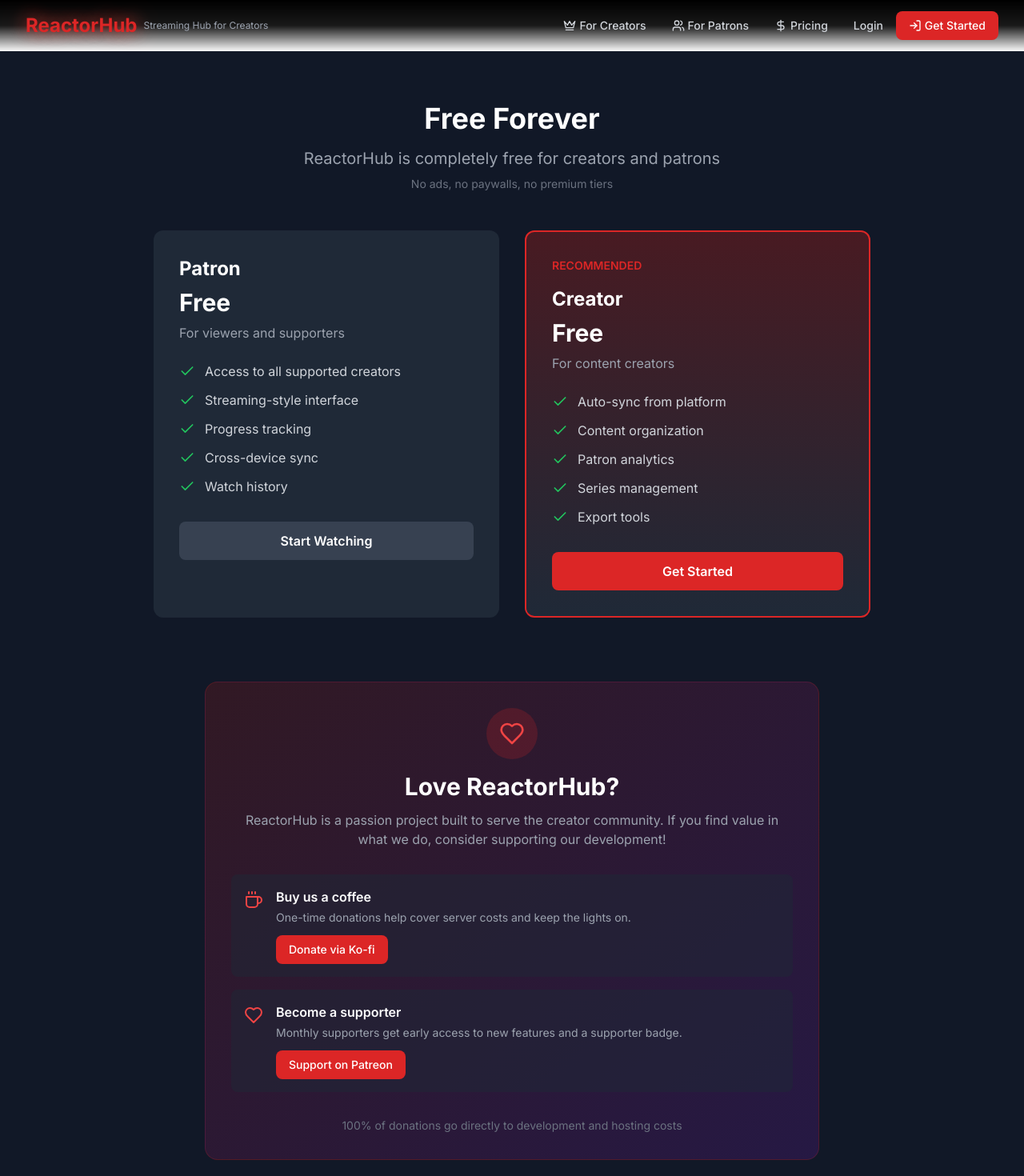
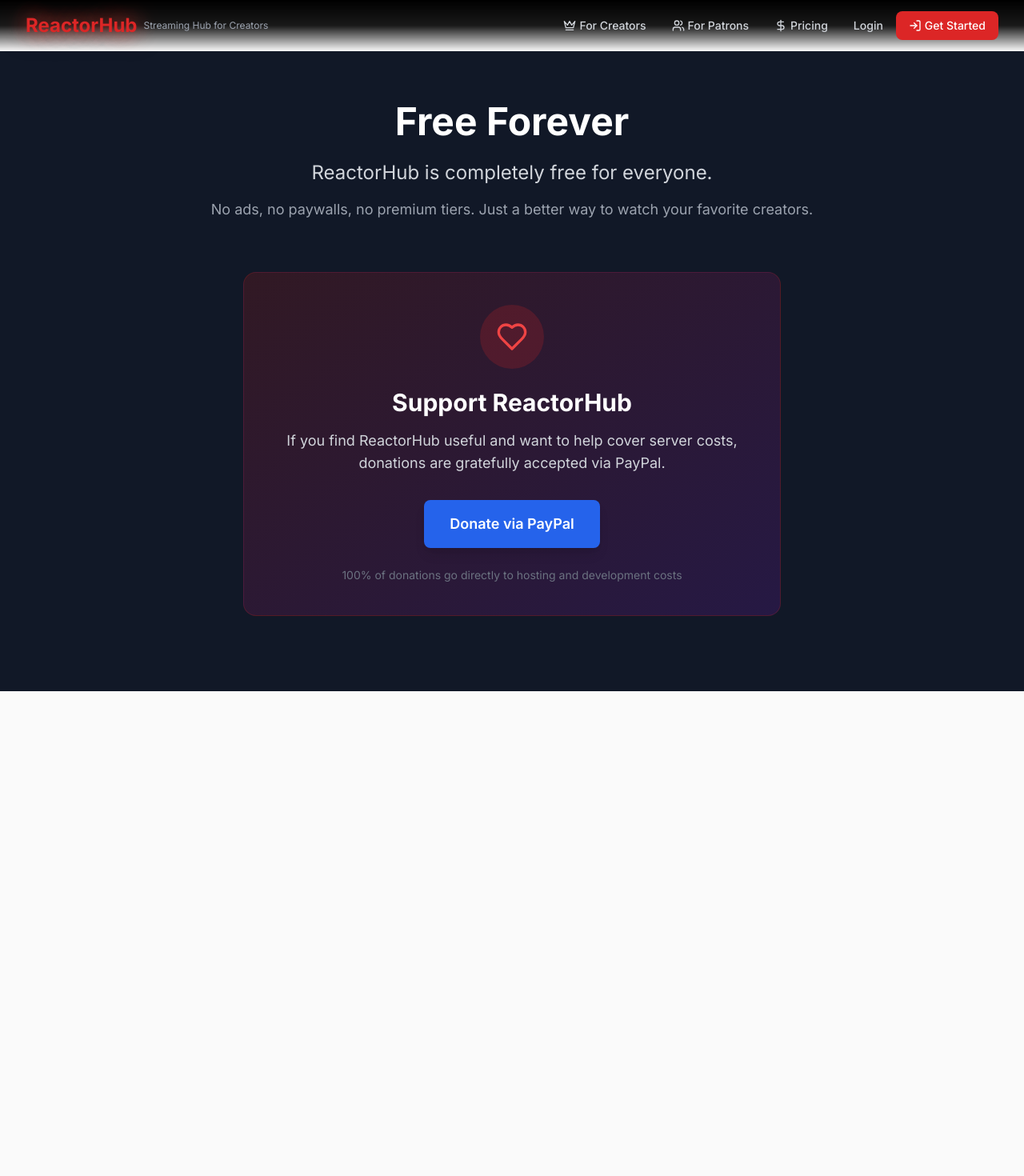
Before and after one commit to zetas/reactorhub-frontend, a Next.js app: page /pricing in a window 1280 px wide. Shown: the top 1470 px of the page at 80% size. After the commit the page ends 864 px from the top, so only its background shows below. Built offline with nearby package versions, Linux system fonts and the light colour scheme.

Commit message:
Simplify pricing page to single free message with PayPal donation
- Removed plan cards and 'recommended' badges
- Simple 'Free Forever' message
- Single PayPal donation button (placeholder link)
- Clean, minimal design

```diff
--- a/app/pricing/page.tsx
+++ b/app/pricing/page.tsx
@@ -1,145 +1,41 @@
 'use client';
 
-import { Check, Heart, Coffee } from 'lucide-react';
-import { useRouter } from 'next/navigation';
+import { Heart } from 'lucide-react';
 
 export default function PricingPage() {
-  const router = useRouter();
-
-  const plans = [
-    {
-      name: 'Patron',
-      price: 'Free',
-      description: 'For viewers and supporters',
-      features: [
-        'Access to all supported creators',
-        'Streaming-style interface',
-        'Progress tracking',
-        'Cross-device sync',
-        'Watch history'
-      ],
-      cta: 'Start Watching',
-      action: () => router.push('/auth/signup')
-    },
-    {
-      name: 'Creator',
-      price: 'Free',
-      description: 'For content creators',
-      features: [
-        'Auto-sync from platform',
-        'Content organization',
-        'Patron analytics',
-        'Series management',
-        'Export tools'
-      ],
-      cta: 'Get Started',
-      action: () => router.push('/creator/onboarding'),
-      featured: true
-    }
-  ];
-
   return (
     <div className="min-h-screen bg-gray-900 text-white py-16 px-4">
-      <div className="max-w-7xl mx-auto">
-        <div className="text-center mb-12">
-          <h1 className="text-4xl font-bold mb-4">Free Forever</h1>
-          <p className="text-xl text-gray-400">ReactorHub is completely free for creators and patrons</p>
-          <p className="text-sm text-gray-500 mt-2">No ads, no paywalls, no premium tiers</p>
-        </div>
-
-        <div className="grid md:grid-cols-2 gap-8 max-w-4xl mx-auto">
-          {plans.map((plan) => (
-            <div
-              key={plan.name}
-              className={`p-8 rounded-xl ${
-                plan.featured
-                  ? 'bg-gradient-to-b from-red-900/50 to-gray-800 border-2 border-red-600'
-                  : 'bg-gray-800'
-              }`}
-            >
-              {plan.featured && (
-                <div className="text-red-600 text-sm font-semibold mb-4">RECOMMENDED</div>
-              )}
-              <h2 className="text-2xl font-bold mb-2">{plan.name}</h2>
-              <div className="text-3xl font-bold mb-2">{plan.price}</div>
-              <p className="text-gray-400 mb-6">{plan.description}</p>
-
-              <ul className="space-y-3 mb-8">
-                {plan.features.map((feature) => (
-                  <li key={feature} className="flex items-start">
-                    <Check className="h-5 w-5 text-green-500 mr-3 mt-0.5 flex-shrink-0" />
-                    <span className="text-gray-300">{feature}</span>
-                  </li>
-                ))}
-              </ul>
-
-              <button
-                onClick={plan.action}
-                className={`w-full py-3 rounded-lg font-semibold transition-all ${
-                  plan.featured
-                    ? 'bg-red-600 hover:bg-red-700 text-white'
-                    : 'bg-gray-700 hover:bg-gray-600 text-white'
-                }`}
-              >
-                {plan.cta}
-              </button>
-            </div>
-          ))}
-        </div>
-
-        {/* Support Section */}
-        <div className="mt-20 max-w-3xl mx-auto">
-          <div className="bg-gradient-to-br from-red-900/30 to-purple-900/30 rounded-2xl p-8 border border-red-600/20">
-            <div className="text-center mb-8">
-              <div className="inline-flex items-center justify-center w-16 h-16 bg-red-600/20 rounded-full mb-4">
-                <Heart className="h-8 w-8 text-red-500" />
-              </div>
-              <h2 className="text-3xl font-bold mb-3">Love ReactorHub?</h2>
-              <p className="text-gray-400">
-                ReactorHub is a passion project built to serve the creator community.
-                If you find value in what we do, consider supporting our development!
+      <div className="max-w-4xl mx-auto">
+        <div className="text-center mb-16">
+          <h1 className="text-5xl font-bold mb-6">Free Forever</h1>
+          <p className="text-2xl text-gray-300 mb-4">
+            ReactorHub is completely free for everyone.
+          </p>
+          <p className="text-lg text-gray-400">
+            No ads, no paywalls, no premium tiers. Just a better way to watch your favorite creators.
           </p>
         </div>
 
-            <div className="space-y-4">
-              <div className="flex items-start bg-gray-800/50 rounded-lg p-4">
-                <Coffee className="h-6 w-6 text-red-500 mr-4 mt-1 flex-shrink-0" />
-                <div>
-                  <h3 className="font-semibold mb-1">Buy us a coffee</h3>
-                  <p className="text-sm text-gray-400 mb-3">
-                    One-time donations help cover server costs and keep the lights on.
+        {/* Donation Section */}
+        <div className="max-w-2xl mx-auto">
+          <div className="bg-gradient-to-br from-red-900/30 to-purple-900/30 rounded-2xl p-10 border border-red-600/20 text-center">
+            <div className="inline-flex items-center justify-center w-20 h-20 bg-red-600/20 rounded-full mb-6">
+              <Heart className="h-10 w-10 text-red-500" />
+            </div>
+            <h2 className="text-3xl font-bold mb-4">Support ReactorHub</h2>
+            <p className="text-gray-300 mb-8 text-lg">
+              If you find ReactorHub useful and want to help cover server costs,
+              donations are gratefully accepted via PayPal.
             </p>
             <a
               href="#"
-                    className="inline-block px-4 py-2 bg-red-600 hover:bg-red-700 rounded-lg text-sm font-medium transition"
+              className="inline-block px-8 py-4 bg-blue-600 hover:bg-blue-700 rounded-lg text-lg font-semibold transition shadow-lg hover:shadow-xl"
             >
-                    Donate via Ko-fi
+              Donate via PayPal
             </a>
-                </div>
-              </div>
-
-              <div className="flex items-start bg-gray-800/50 rounded-lg p-4">
-                <Heart className="h-6 w-6 text-red-500 mr-4 mt-1 flex-shrink-0" />
-                <div>
-                  <h3 className="font-semibold mb-1">Become a supporter</h3>
-                  <p className="text-sm text-gray-400 mb-3">
-                    Monthly supporters get early access to new features and a supporter badge.
+            <p className="text-sm text-gray-500 mt-6">
+              100% of donations go directly to hosting and development costs
             </p>
-                  <a
-                    href="#"
-                    className="inline-block px-4 py-2 bg-red-600 hover:bg-red-700 rounded-lg text-sm font-medium transition"
-                  >
-                    Support on Patreon
-                  </a>
-                </div>
-              </div>
-
-              <div className="text-center pt-4">
-                <p className="text-sm text-gray-500">
-                  100% of donations go directly to development and hosting costs
-                </p>
-              </div>
-            </div>
           </div>
         </div>
       </div>
```
Lines whose indentation alone changed are shown as unchanged.
